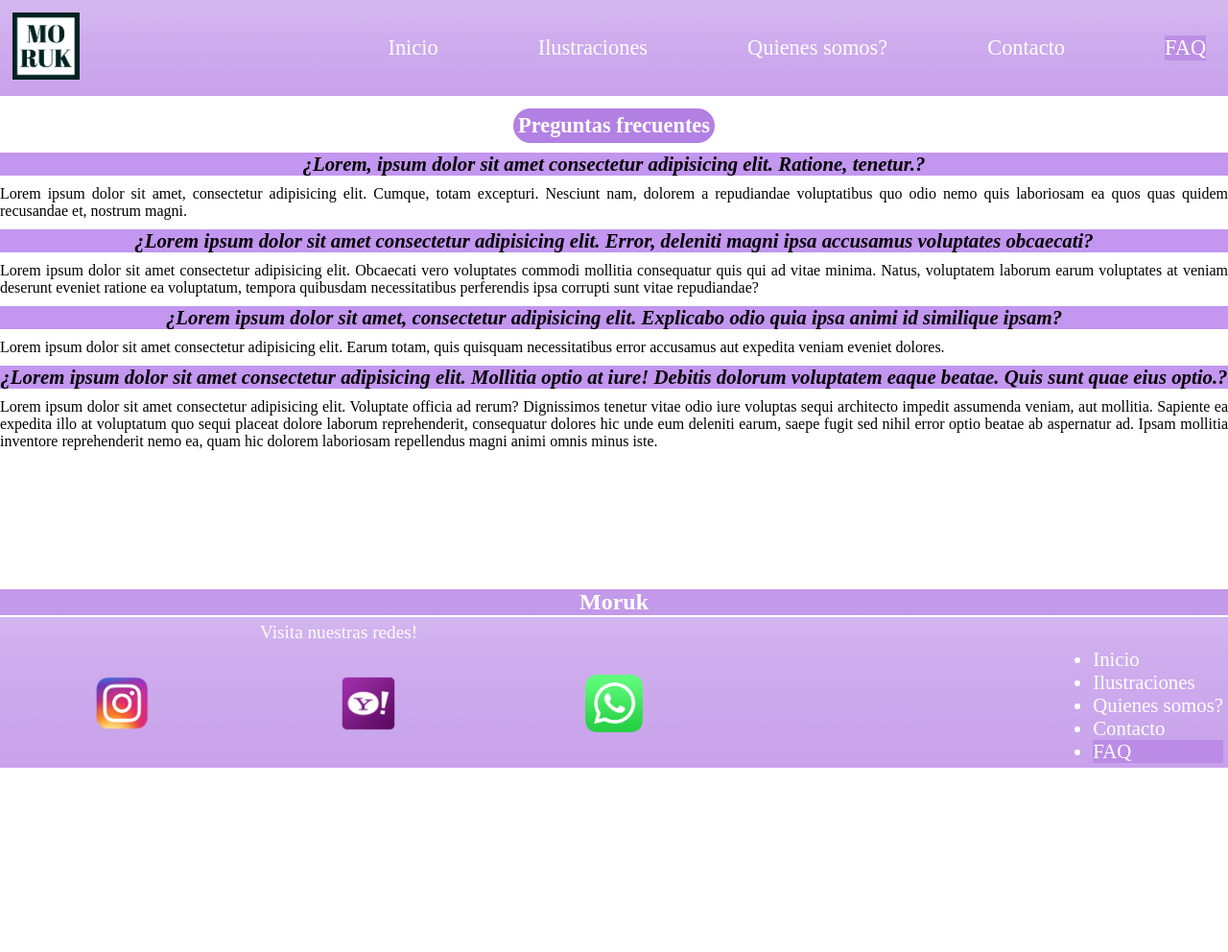
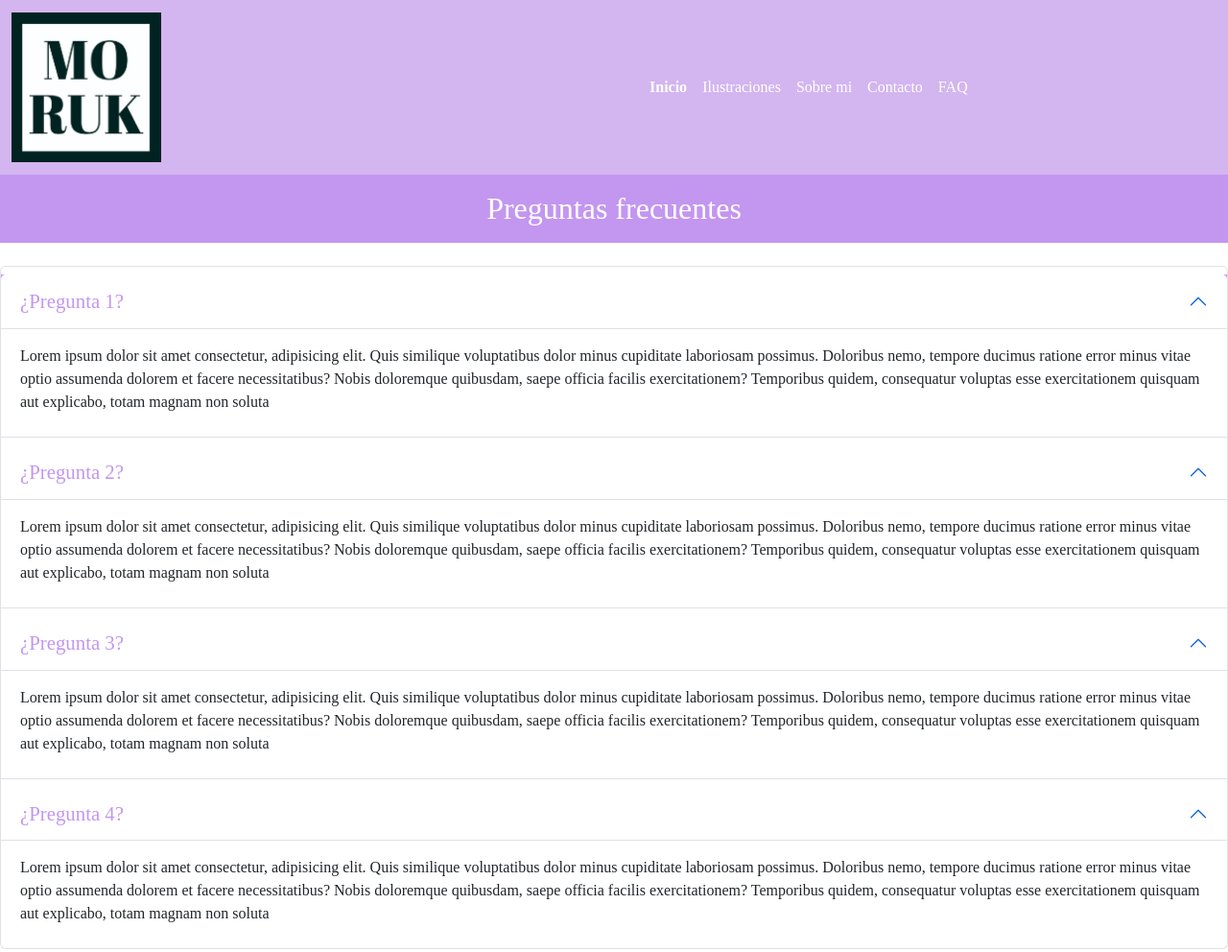
Before and after one commit to jonathangd9700/myfirstssteps, a plain HTML site: page pages/faq.html in a window 1280 px wide. Shown: the top 992 px of the page at 96% size. Before the commit the page ends 800 px from the top, so only its background shows below. Drawn offline with nearby package versions, Linux system fonts and the light colour scheme; a web font is replaced by a local one.

Commit message:
Agregado de SASS, header cambio logo menu, FAQ acordion

```diff
--- a/pages/faq.html
+++ b/pages/faq.html
@@ -4,89 +4,144 @@
         <meta charset="UTF-8">
         <meta http-equiv="X-UA-Compatible" content="IE=edge">
         <meta name="viewport" content="width=device-width, initial-scale=1.0">
-        <link rel="stylesheet" href="../styles/style.css">
         <link href="https://fonts.googleapis.com/css2?family=Gentium+Plus:wght@700&display=swap" rel="stylesheet">
+        <link href="https://cdn.jsdelivr.net/npm/bootstrap@5.2.0-beta1/dist/css/bootstrap.min.css" rel="stylesheet" integrity="sha384-0evHe/X+R7YkIZDRvuzKMRqM+OrBnVFBL6DOitfPri4tjfHxaWutUpFmBp4vmVor" crossorigin="anonymous">
+        <link rel="stylesheet" href="../styles/stylesass.css">
+        <link rel="icon" href="../images/logos/logomoruk.jpg">
         <title>Moruk</title>
     </head>
     <body>
-        <div class="container__grid">
         <!-- MENU DE NAVEGACION -->
-        <header class="container__header">
-            <nav>
-                <div class="container__header--logo">
-                    <a href="../index.html"><img src="../images/logos/logomoruk.jpg" alt="logo moruk"></a>
+        <header>
+            <nav class="navbar navbar-expand-sm bg-color-bootstrap container-fluid">
+                <div class="container-fluid">
+                    <div class="d-flex justify-content-sm-between">
+                        <a class="navbar-brand" href="../index.html"><img src="../images/logos/logomoruk.jpg" alt="" class="w-25"></a>
+                        <button class="navbar-toggler" type="button" data-bs-toggle="collapse" data-bs-target="#navbarNavDropdown" aria-controls="navbarNavDropdown" aria-expanded="false" aria-label="Toggle navigation">
+                            <span><img src="../images/logos/menu.png" alt=""></span>
+                        </button>
                     </div>
-                <ul>
-                    <a href="../index.html"><li>Inicio</li></a>
-                    <a href="./products.html"><li>Ilustraciones</li></a>
-                    <a href="./aboutme.html"><li>Quienes somos?</li></a>
-                    <a href="./contact.html"><li>Contacto</li></a>
-                    <a href="./faq.html"><li class="menu__nav--li-sombreado">FAQ</li></a>
+                    <div class="collapse navbar-collapse txt__navbar" id="navbarNavDropdown">
+                        <ul class="navbar-nav mx-3">
+                            <li class="nav-item fw-bolder">
+                                <a class="nav-link active" aria-current="page" href="../index.html">Inicio</a>
+                            </li>
+                            <li class="nav-item">
+                                <a class="nav-link" href="products.html">Ilustraciones</a>
+                            </li>
+                            <li class="nav-item">
+                                <a class="nav-link" href="aboutme.html">Sobre mi</a>
+                            </li>
+                            <li class="nav-item">
+                                <a class="nav-link" href="contact.html">Contacto</a>
+                            </li>
+                            <li class="nav-item">
+                                <a class="nav-link" href="faq.html">FAQ</a>
+                            </li>
                         </ul>
+                    </div>
+                </div>
             </nav>
-
         </header>
         <main>
             <!-- PREGUNTAS Y RESPUESTAS -->
             <section>
-                <div class="position__title">
-                <h2>Preguntas frecuentes</h2>
+                <h2 class="py-3 mb-4">Preguntas frecuentes</h2>
+                <article>
+                    <div class="accordion" id="accordionExample">
+                        <div class="accordion-item py-2">
+                            <h2 class="accordion-header" id="headingOne">
+                            <button class="accordion-button" type="button" data-bs-toggle="collapse" data-bs-target="#collapseOne" aria-expanded="true" aria-controls="collapseOne">
+                            ¿Pregunta 1?
+                            </button>
+                        </h2>
+                        <div id="collapseOne" class="accordion-collapse show" aria-labelledby="headingOne" data-bs-parent="#accordionExample">
+                            <div class="accordion-body">
+                               Lorem ipsum dolor sit amet consectetur, adipisicing elit. Quis similique voluptatibus dolor minus cupiditate laboriosam possimus. Doloribus nemo, tempore ducimus ratione error minus vitae optio assumenda dolorem et facere necessitatibus?
+                               Nobis doloremque quibusdam, saepe officia facilis exercitationem? Temporibus quidem, consequatur voluptas esse exercitationem quisquam aut explicabo, totam magnam non soluta
                         </div>
-                <article>
-                    <div class="container__faq--questions">
-                        <p class="faq__questions">¿Lorem, ipsum dolor sit amet consectetur adipisicing elit. Ratione, tenetur.?</p>
                         </div>
-                    <div class="container__faq--answers">
-                    <p class="faq__answers">Lorem ipsum dolor sit amet, consectetur adipisicing elit. Cumque, totam excepturi. Nesciunt nam, dolorem a repudiandae voluptatibus quo odio nemo quis laboriosam ea quos quas quidem recusandae et, nostrum magni.</p>
                     </div>
-                </article>
-                <article>
-                    <div class="container__faq--questions">
-                        <p class="faq__questions">¿Lorem ipsum dolor sit amet consectetur adipisicing elit. Error, deleniti magni ipsa accusamus voluptates obcaecati?</p>
+                    <div class="accordion-item py-2">
+                        <h2 class="accordion-header" id="headingTwo">
+                        <button class="accordion-button" type="button" data-bs-toggle="collapse" data-bs-target="#collapseTwo" aria-expanded="true" aria-controls="collapseTwo">
+                        ¿Pregunta 2?
+                        </button>
+                    </h2>
+                    <div id="collapseTwo" class="accordion-collapse collapse show" aria-labelledby="headingTwo" data-bs-parent="#accordionExample">
+                        <div class="accordion-body">
+                           Lorem ipsum dolor sit amet consectetur, adipisicing elit. Quis similique voluptatibus dolor minus cupiditate laboriosam possimus. Doloribus nemo, tempore ducimus ratione error minus vitae optio assumenda dolorem et facere necessitatibus?
+                           Nobis doloremque quibusdam, saepe officia facilis exercitationem? Temporibus quidem, consequatur voluptas esse exercitationem quisquam aut explicabo, totam magnam non soluta
                     </div>
-                    <div class="container__faq--answers">
-                    <p class="faq__answers">Lorem ipsum dolor sit amet consectetur adipisicing elit. Obcaecati vero voluptates commodi mollitia consequatur quis qui ad vitae minima. Natus, voluptatem laborum earum voluptates at veniam deserunt eveniet ratione ea voluptatum, tempora quibusdam necessitatibus perferendis ipsa corrupti sunt vitae repudiandae?</p>
                     </div>
-                </article>
-                <article>
-                    <div class="container__faq--questions">
-                        <p class="faq__questions">¿Lorem ipsum dolor sit amet, consectetur adipisicing elit. Explicabo odio quia ipsa animi id similique ipsam?</p>
                 </div>
-                    <div class="container__faq--answers">
-                    <p class="faq__answers">Lorem ipsum dolor sit amet consectetur adipisicing elit. Earum totam, quis quisquam necessitatibus error accusamus aut expedita veniam eveniet dolores.</p>
+                <div class="accordion-item py-2">
+                    <h2 class="accordion-header" id="headingThree">
+                    <button class="accordion-button" type="button" data-bs-toggle="collapse" data-bs-target="#collapseThree" aria-expanded="true" aria-controls="collapseThree">
+                    ¿Pregunta 3?
+                    </button>
+                </h2>
+                <div id="collapseThree" class="accordion-collapse collapse show" aria-labelledby="headingThree" data-bs-parent="#accordionExample">
+                    <div class="accordion-body">
+                       Lorem ipsum dolor sit amet consectetur, adipisicing elit. Quis similique voluptatibus dolor minus cupiditate laboriosam possimus. Doloribus nemo, tempore ducimus ratione error minus vitae optio assumenda dolorem et facere necessitatibus?
+                       Nobis doloremque quibusdam, saepe officia facilis exercitationem? Temporibus quidem, consequatur voluptas esse exercitationem quisquam aut explicabo, totam magnam non soluta
                 </div>
-                </article>
-                <article>
-                    <div class="container__faq--questions">
-                    <p class="faq__questions">¿Lorem ipsum dolor sit amet consectetur adipisicing elit. Mollitia optio at iure! Debitis dolorum voluptatem eaque beatae. Quis sunt quae eius optio.?</p>
                 </div>
-                    <div class="container__faq--answers">
-                    <p class="faq__answers">Lorem ipsum dolor sit amet consectetur adipisicing elit. Voluptate officia ad rerum? Dignissimos tenetur vitae odio iure voluptas sequi architecto impedit assumenda veniam, aut mollitia. Sapiente ea expedita illo at voluptatum quo sequi placeat dolore laborum reprehenderit, consequatur dolores hic unde eum deleniti earum, saepe fugit sed nihil error optio beatae ab aspernatur ad. Ipsam mollitia inventore reprehenderit nemo ea, quam hic dolorem laboriosam repellendus magni animi omnis minus iste.</p>
+            </div>
+            <div class="accordion-item py-2">
+                <h2 class="accordion-header" id="headingFour">
+                <button class="accordion-button" type="button" data-bs-toggle="collapse" data-bs-target="#collapseFour" aria-expanded="true" aria-controls="collapseFour">
+                ¿Pregunta 4?
+                </button>
+            </h2>
+            <div id="collapseFour" class="accordion-collapse collapse show" aria-labelledby="headingFour" data-bs-parent="#accordionExample">
+                <div class="accordion-body">
+                   Lorem ipsum dolor sit amet consectetur, adipisicing elit. Quis similique voluptatibus dolor minus cupiditate laboriosam possimus. Doloribus nemo, tempore ducimus ratione error minus vitae optio assumenda dolorem et facere necessitatibus?
+                   Nobis doloremque quibusdam, saepe officia facilis exercitationem? Temporibus quidem, consequatur voluptas esse exercitationem quisquam aut explicabo, totam magnam non soluta
+            </div>
+            </div>
+        </div>
                     </div>
                 </article>
             </section>
         </main>
         <!-- PIE DE PAGINA -->
-        <footer class="container__footer">
+        <footer class="container-fluid mt-2">
+            <div class="row bg-color-bootstrap">
+                <div class="line py-2">
                 <h3>Moruk</h3>
-            <p>Visita nuestras redes!</p>
-            <div class="container__elements--position">
-                <div class="container__footer--img">
-                    <a href="https://www.instagram.com/moruk.ok/" target="_blank"><img src="../images/logos/instagramlogo.png" alt="logo de instagram" class="footer--img"></a>
-                    <a href="https://espanol.yahoo.com/?p=us" target="_blank"><img src="../images/logos/yahoologo.png" alt="logo de email" class="footer--img"></a>
-                    <a href="https://web.whatsapp.com/"><img src="../images/logos/whatsapplogo.png" alt="logo de whatsapp" class="footer--img"></a>
                 </div>
-                <div class="container__nav--footer">
+                <div class="col-12 col-sm-6">
+                    <div class="d-flex justify-content-center">
+                        <p class="text-white fs-3 fw-bold">Visita nuestras redes!</p>
+                    </div>
+                    <!-- IMAGENES REDES -->
+                    <div class="container-fluid">
+                        <div class="row">
+                            <div class="col-4">
+                                <a href="https://www.instagram.com/moruk.ok/" target="_blank"><img src="../images/logos/instagramlogo.png" alt="instagramlogo" class="w-50"></a>
+                            </div>
+                            <div class="col-4">
+                                <a href="https://web.whatsapp.com/" target="_blank"><img src="../images/logos/whatsapplogo.png" alt="whatsapplogo" class="w-50"></a>
+                            </div>
+                            <div class="col-4">
+                                <a href="https://espanol.yahoo.com/?p=us" target="_blank"><img src="../images/logos/yahoologo.png" alt="yahoologo" class="w-50"></a>
+                            </div>
+                        </div>
+                    </div>
+                </div>
+                <!-- NAVEGACION FOOTER -->
+                <div class="col-12 col-sm-6 d-flex justify-content-sm-end align-items-sm-center container__footer--bootstrap">
                     <ul>
-                        <a href="../index.html"><li>Inicio</li></a>
-                        <a href="products.html"><li>Ilustraciones</li></a>
-                        <a href="aboutme.html"><li>Quienes somos?</li></a>
-                        <a href="contact.html"><li>Contacto</li></a>
-                        <a href="faq.html"><li  class="menu__nav--li-sombreado">FAQ</li></a>
+                        <a href="../index.html"><li class="text-white mx-3 d-inline d-sm-block">Inicio</li></a>
+                        <a href="products.html"><li class="text-white mx-3 mx-0-sm d-inline d-sm-block">Ilustraciones</li></a>
+                        <a href="aboutme.html"><li class="text-white mx-3 mx-0-sm d-inline d-sm-block">Quienes somos?</li></a>
+                        <a href="contact.html"><li class="text-white mx-3 mx-0-sm d-inline d-sm-block menu__nav--li-sombreado">Contacto</li></a>
+                        <a href="faq.html"><li class="text-white mx-3 mx-0-sm d-inline d-sm-block">FAQ</li></a>
                     </ul>
                 </div>
             </div>
         </footer>
-        </div>
+        <script src="https://cdn.jsdelivr.net/npm/bootstrap@5.2.0-beta1/dist/js/bootstrap.bundle.min.js" integrity="sha384-pprn3073KE6tl6bjs2QrFaJGz5/SUsLqktiwsUTF55Jfv3qYSDhgCecCxMW52nD2" crossorigin="anonymous"></script>
     </body>
 </html>
--- /dev/null
+++ b/scss/base/_general.scss
@@ -0,0 +1,36 @@
+*{
+    font-family:$primary-font;
+}
+.bg-color-bootstrap{
+    background-color: $primary-color;
+}
+a {
+    text-decoration: none;
+    color: $text-color;
+}
+h2{
+    color: $text-color;
+    background-color: $secondary-color;
+    text-align: center;
+}
+h3{
+    color: $text-color;
+}
+.nav-link{
+    color: $text-color !important;
+    &.active{
+        color: $text-color !important;
+    }
+}
+.navbar-toggler{
+    border: none;
+    &:focus{
+        box-shadow: none;
+    }
+}
+.line{
+    text-align: center;
+    font-weight: bolder;
+    border-bottom: 2px solid white;
+    background-color: rgba(180, 128, 228, 0.521);
+}
--- /dev/null
+++ b/scss/components/_buttons.scss
@@ -0,0 +1,36 @@
+.btn, .btn_names{
+    cursor: pointer;
+    height: 40px;
+    width: 80px;
+    background-color: $secondary-color;
+    border-radius: 10px;
+    color: $text-color;
+    font-size: 1.3rem;
+    font-family: $primary-font;
+    border-width: 0px;
+    font-weight: bold;
+    box-shadow: 0px 0px 5px 1px rgba(0, 0, 0, 0.301);
+    display: inline;
+    transition: background-color 300ms ease;
+    &:hover{
+        background-color: #fff;
+        color: $secondary-color;
+        border: 1px solid $secondary-color;
+    }
+
+}
+.btn_names{
+    width: 190px;
+}
+.accordion-button{
+    background-color: $secondary-color;
+    color: $text-color;
+    font-family: $primary-font;
+    text-align: center;
+    font-size: 1.3rem;
+    border: none;
+    &:not(.collapsed){
+        background-color: #fff;
+        color: $secondary-color;
+    }
+}
--- /dev/null
+++ b/scss/main.scss
@@ -0,0 +1,3 @@
+@import "utilities/variables";
+@import "base/general";
+@import "components/buttons.scss";
--- /dev/null
+++ b/scss/utilities/_variables.scss
@@ -0,0 +1,4 @@
+$primary-color:rgba(179, 128, 228, 0.582);
+$secondary-color:#C396F0;
+$text-color:white;
+$primary-font:  "Gentium Plus", serif;
```
Also changed, not shown: pages/contact.html (+6 -4 lines), pages/products.html (+5 -3 lines), scss/components/illustrations.scss (added, +8 -0 lines), images/logos/menu.png (added), images/menu.png (added), styles/stylesass.css (added), 1 other file. Lines whose indentation alone changed are shown as unchanged.
